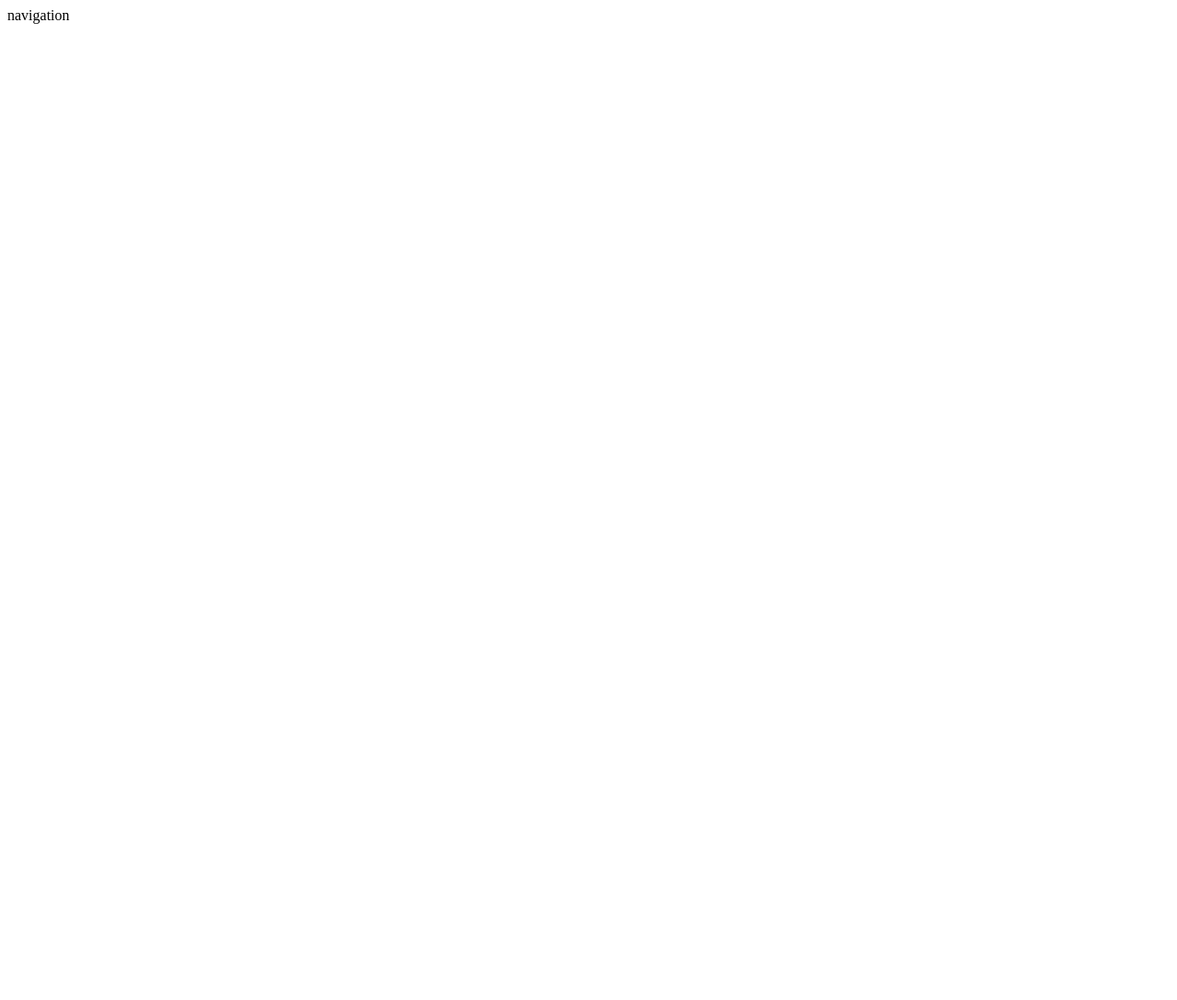
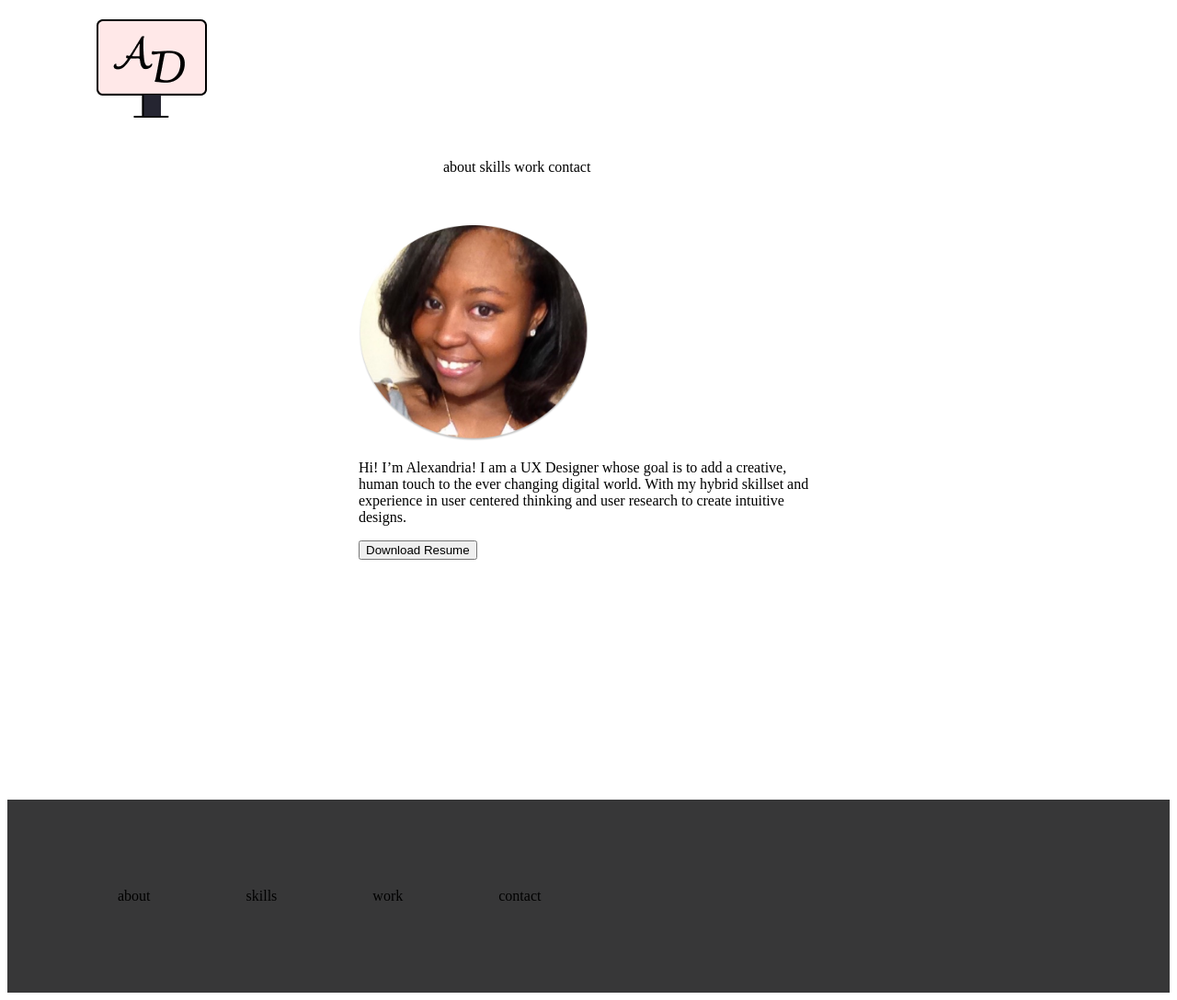
Before and after one commit to ADaley21/UX_UI_HW_17, a plain HTML site: page index.html in a window 1280 px wide. Shown: the whole page at 92% size. Before the commit the page ends 800 px from the top, so only its background shows below. Drawn offline with Linux system fonts and the light colour scheme.

Commit message:
completed steps 1-5

```diff
--- a/CSS/style.css
+++ b/CSS/style.css
@@ -0,0 +1,51 @@
+/* .navigation{
+    color:red;
+} */
+
+.inline-block{
+    display: inline-block;
+    vertical-align:top;
+}
+
+.logo{
+    width:23%;
+    padding:1%;
+    text-align: center;
+}
+
+#my-picture{
+    width:50%;
+}
+nav{
+   width:73%;
+   padding:1%;
+}
+
+ul{
+    width:50%;
+    margin-left: auto;
+}
+
+.heroimg{
+    height: 600px;
+    padding: 25px;
+}
+
+.content{
+    width:500px;
+    margin: 0 auto;
+}
+
+footer{
+    background-color: #373738;
+    padding: 30px;
+}
+
+footer ul{
+    display:inline-block;
+    vertical-align: top;
+}
+
+footer li{
+    padding:50px;
+}
--- a/index.html
+++ b/index.html
@@ -1,12 +1,53 @@
 <!DOCTYPE html>
 <html>
-  <head>
+ <head>
+     <link rel="stylesheet" href="CSS/style.css">
     <title></title>
-  </head>
-  <body>
-      <header>
-          navigation
-      </header>
+</head>
+<body>
+    <header class="navigation">
 
-  </body>
+        <div class="inline-block logo">
+            <img src="./images/My logo.png" alt="my logo">
+
+        </div>
+
+        <nav class="inline-block">
+            <ul>
+                <li class="inline-block">about</li>
+                <li class="inline-block">skills</li>
+                <li class="inline-block">work</li>
+                <li class="inline-block">contact</li>
+            </ul>
+        </nav>
+
+    </header>
+
+    <section class="heroimg">
+        <div class="content">
+            <img src="./images/My Picture.png" alt="my picture" id="my-picture">
+
+            <p>
+                Hi! I’m Alexandria! I am a UX Designer whose goal is to add a creative, human touch to the ever changing digital world. With my hybrid skillset and experience in user centered thinking and user research  to create intuitive designs.
+            </p>
+
+            <button>Download Resume</button>
+
+        </div>
+
+    </section>
+
+    <footer>
+        <ul>
+            <li class="inline-block">about</li>
+            <li class="inline-block">skills</li>
+            <li class="inline-block">work</li>
+            <li class="inline-block">contact</li>
+        </ul>
+    </footer>
+
+
+
+
+</body>
 </html>
```
